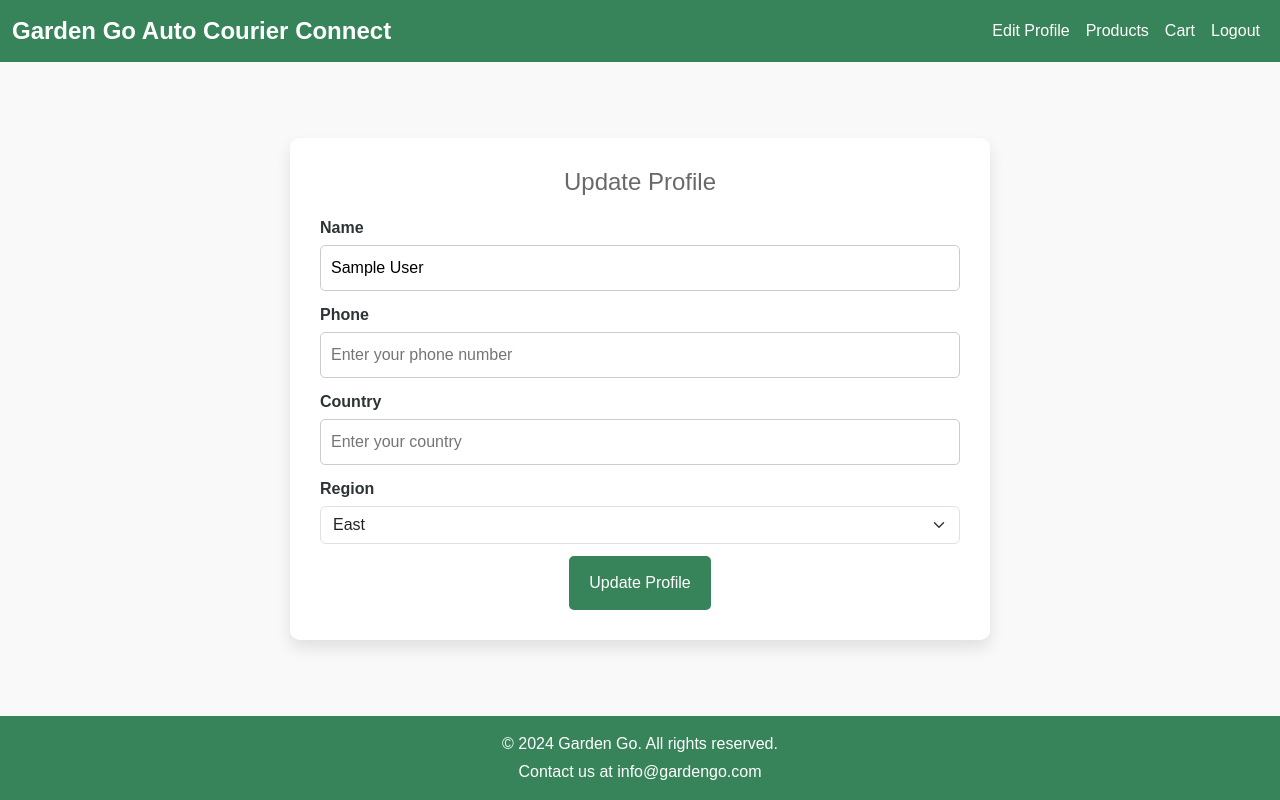
After one commit to Minhaj-Tkc/Garden-Go-Auto-Courier-Connect, a Flask app: page /profile/1 in a window 1280 px wide. The commit adds this page. Run offline with Flask 3, Linux system fonts and the light colour scheme; the visitor is signed in with stand-in values (Sample User, id 1); data comes from the database, SQL or seed files in the repository.

Commit message:
profile update page added

```diff
--- a/app/app.py
+++ b/app/app.py
@@ -66,11 +66,51 @@ def login():
             elif user.role == 'Courier':
                 return redirect(url_for('courier_dashboard'))
             else:
-                return redirect(url_for('dashboard'))
+                return redirect(url_for('home'))
 
         flash('Invalid email or password', 'danger')
     return render_template('login.html', form=form)
 
+
+
+@app.route('/profile/<int:user_id>', methods=['GET', 'POST'])
+@login_required
+def update_profile(user_id):
+    user = User.query.get_or_404(user_id)
+
+    if user != current_user and not current_user.is_admin:
+        flash('You do not have permission to edit this profile.', 'danger')
+        return redirect(url_for('home'))
+
+    form = ProfileUpdateForm(obj=user)
+
+    if form.validate_on_submit():
+        try:
+            # Update common fields
+            user.name = form.name.data
+            user.phone_number = form.phone.data
+
+            # Update role-specific fields
+            if user.role == 'Customer':
+                user.address = form.address.data
+                user.pincode = form.pincode.data
+                user.country = form.country.data
+                user.region = form.region.data
+            elif user.role == 'Courier':
+                user.vehicle_info = form.vehicle_info.data
+                user.vehicle_number = form.vehicle_number.data
+
+            # Update the profile_updated_at field
+            user.profile_updated_at = datetime.utcnow()
+
+            db.session.commit()
+            flash('Profile updated successfully!', 'success')
+            return redirect(url_for('update_profile', user_id=user_id))
+        except Exception as e:
+            db.session.rollback()
+            flash(f'An error occurred: {e}', 'danger')
+
+    return render_template('edit_profile.html', form=form, user=user)
 
 
 @app.route('/products')
--- a/app/forms.py
+++ b/app/forms.py
@@ -20,10 +20,11 @@ class LoginForm(FlaskForm):
 
 class ProfileUpdateForm(FlaskForm):
     name = StringField('Name', validators=[DataRequired(), Length(min=2, max=150)])
-    # email = StringField('Email', validators=[DataRequired(), Email()])
+    phone_number = StringField('Phone', validators=[DataRequired(), Length(min=10, max=15)])
 
-    # Common fields for both Customer and Courier
-    phone = StringField('Phone', validators=[DataRequired(), Length(min=10, max=15)])
+    # New fields
+    country = StringField('Country', validators=[DataRequired(), Length(max=100)])
+    region = SelectField('Region', choices=[('East', 'East'), ('West', 'West'), ('North', 'North'), ('South', 'South')], validators=[DataRequired()])
 
     # Customer-specific fields
     address = TextAreaField('Address', validators=[Length(max=250)])
--- /dev/null
+++ b/app/static/css/edit_profile.css
@@ -0,0 +1,95 @@
+/* Wrapper for the form update container */
+.update-profile-wrapper {
+    display: flex;
+    justify-content: center;
+    align-items: center;
+    min-height: calc(100vh - 146px);
+    background: #f9f9f9; /* Add a light background color */
+    padding: 20px;
+  }
+
+  /* Styling for the form-update-container remains unchanged */
+  .form-update-container {
+    margin: 50px auto;
+    max-width: 700px;
+    width: 100%;
+    background: #ffffff;
+    padding: 30px;
+    border-radius: 10px;
+    box-shadow: 0 8px 16px rgba(0, 0, 0, 0.1);
+    text-align: center;
+  }
+
+  h2 {
+    margin-bottom: 20px;
+    font-size: 24px;
+    color: #686969;
+  }
+
+  .form-container {
+    display: flex;
+    flex-direction: column;
+    gap: 12px;
+  }
+
+  .form-group {
+    text-align: left;
+  }
+
+  label {
+    font-weight: bold;
+    margin-bottom: 5px;
+    display: block;
+  }
+
+  .form-input {
+    width: 100%;
+    padding: 10px;
+    border: 1px solid #ccc;
+    border-radius: 5px;
+    font-size: 16px;
+    transition: border-color 0.3s;
+  }
+
+  .form-textarea {
+    width: 100%;
+    padding: 10px;
+    border: 1px solid #ccc;
+    border-radius: 5px;
+    font-size: 16px;
+    min-height: 100px; /* Set a minimum height for the text area */
+    resize: vertical; /* Allow vertical resizing only */
+    transition: border-color 0.3s;
+  }
+
+  .form-textarea:focus {
+    border-color: #66C08A;
+    box-shadow: 0 0 5px rgba(102, 192, 138, 0.5);
+    outline: none;
+  }
+
+
+  .form-input:focus {
+    border-color: #66C08A;
+    box-shadow: 0 0 5px rgba(102, 192, 138, 0.5);
+    outline: none;
+  }
+
+  .form-actions {
+    text-align: center;
+  }
+
+  .btn-submit {
+    background: #38845A;
+    color: #fff;
+    padding: 15px 20px;
+    font-size: 16px;
+    border: none;
+    border-radius: 5px;
+    cursor: pointer;
+    transition: background-color 0.3s;
+  }
+
+  .btn-submit:hover {
+    background: #4CAA73;
+  }
--- a/app/templates/base.html
+++ b/app/templates/base.html
@@ -72,7 +72,7 @@
               <li class="nav-item">
                 <a
                   class="nav-link active"
-                  href="{{ url_for('home', user_id=current_user.id) }}"
+                  href="{{ url_for('update_profile', user_id=current_user.user_id) }}"
                   >Edit Profile</a
                 >
               </li>
--- /dev/null
+++ b/app/templates/edit_profile.html
@@ -0,0 +1,60 @@
+{% extends "base.html" %}
+
+{% block css %}
+<link rel="stylesheet" href="{{ url_for('static', filename='css/edit_profile.css') }}">
+{% endblock %}
+
+{% block content %}
+<div class="update-profile-wrapper">
+  <div class="form-update-container">
+    <h2>Update Profile</h2>
+    <form method="POST" action="{{ url_for('update_profile', user_id=user.user_id) }}" class="form-container">
+        {{ form.hidden_tag() }}
+
+        <div class="form-group">
+          <label for="name">Name</label>
+          {{ form.name(class_="form-input", placeholder="Enter your name") }}
+        </div>
+
+        <div class="form-group">
+          <label for="phone_number">Phone</label>
+          {{ form.phone_number(class_="form-input", placeholder="Enter your phone number") }}
+        </div>
+
+        <div class="form-group">
+          <label for="country">Country</label>
+          {{ form.country(class_="form-input", placeholder="Enter your country") }}
+        </div>
+
+        <div class="form-group">
+          <label for="region">Region</label>
+          {{ form.region(class_="form-select") }}
+        </div>
+
+        {% if current_user.role == 'Customer' %}
+          <div class="form-group">
+            <label for="address">Address</label>
+            {{ form.address(class_="form-textarea", placeholder="Enter your address") }}
+          </div>
+          <div class="form-group">
+            <label for="pincode">Pincode</label>
+            {{ form.pincode(class_="form-input", placeholder="Enter your pincode") }}
+          </div>
+        {% elif current_user.role == 'Courier' %}
+          <div class="form-group">
+            <label for="vehicle_info">Vehicle Info</label>
+            {{ form.vehicle_info(class_="form-input", placeholder="Enter vehicle information") }}
+          </div>
+          <div class="form-group">
+            <label for="vehicle_number">Vehicle Number</label>
+            {{ form.vehicle_number(class_="form-input", placeholder="Enter vehicle number") }}
+          </div>
+        {% endif %}
+
+        <div class="form-actions">
+          {{ form.submit(class_="btn-submit") }}
+        </div>
+      </form>
+  </div>
+</div>
+{% endblock %}
--- a/app/templates/login.html
+++ b/app/templates/login.html
@@ -1,11 +1,11 @@
 {% extends 'base.html' %}
 
 {% block css %}
-<link rel="stylesheet" href="{{ url_for('static', filename='css/login.css') }}">
+<link rel="stylesheet" href="{{ url_for('static', filename='css/auth.css') }}">
 {% endblock %}
 
 {% block content %}
-<div class="container">
+<div class="auth-container">
     <!-- Left Section -->
     <div class="left-section">
         <h1>Garden Go Auto Courier Connect</h1>
--- a/app/templates/register.html
+++ b/app/templates/register.html
@@ -1,11 +1,11 @@
 {% extends 'base.html' %}
 
 {% block css %}
-<link rel="stylesheet" href="{{ url_for('static', filename='css/login.css') }}">
+<link rel="stylesheet" href="{{ url_for('static', filename='css/auth.css') }}">
 {% endblock %}
 
 {% block content %}
-<div class="container">
+<div class="auth-container">
     <!-- Left Section -->
     <div class="left-section">
         <h1>Garden Go Auto Courier Connect</h1>
```
Also changed, not shown: app/static/css/auth.css (added, +146 -0 lines), app/templates/oldhome.html (deleted, +0 -61 lines).
